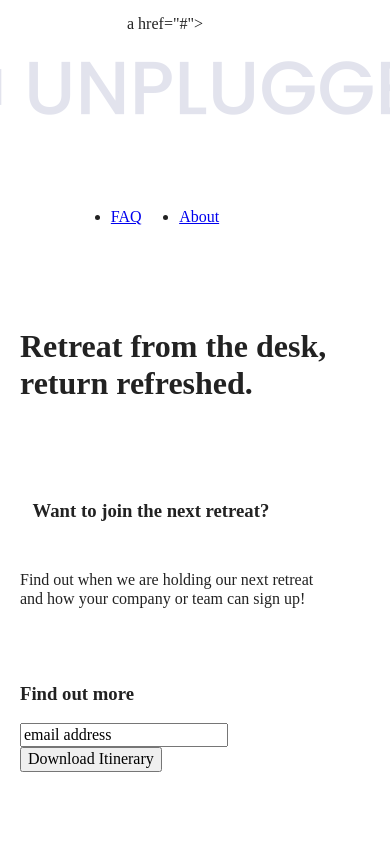
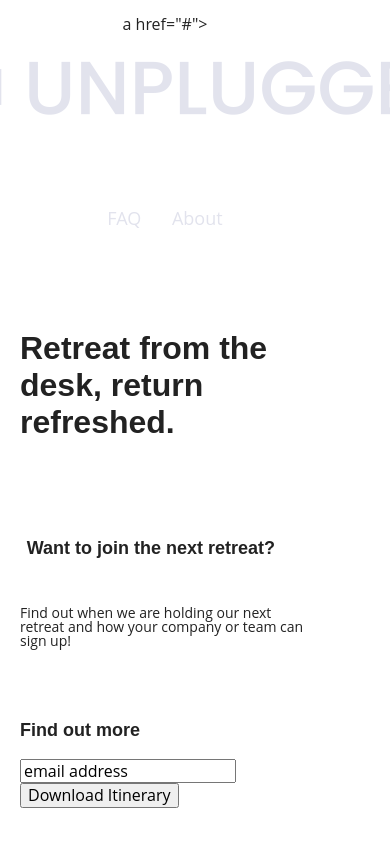
Before and after one commit to LuluNic/unplugged-retreat, a website built with Parcel: page index.html in a window 390 px wide. Shown: the top 844 px of the page. Built offline with nearby package versions, Linux system fonts and the light colour scheme; files whose address does not match are found by name.

Commit message:
Text styles added for all mobile pages

```diff
--- a/css/main.css
+++ b/css/main.css
@@ -87,11 +87,67 @@ textarea {
    Author's custom styles
    ========================================================================== */
 
+html {
+  font-size: 16px;
+}
+
+body {
+  font-family: 'Open Sans', sans-serif;
+  font-size: 1em;
+}
+
+ul,
+ol {
+  list-style-type: none;
+
+}
+
+a {
+  font-size: 1.125em;
+  color: #e2e3ed;
+  text-decoration: none;
+
+}
+
+h1 {
+  font-family: 'Poppins', sans-serif;
+  font-size: 2.25em;
+}
+
+h2 {
+  font-family: 'Poppins', sans-serif;
+  font-size: 1.875em;
+}
+
+h3 {
+  font-family: 'Poppins', sans-serif;
+  font-size: 1.125em;
+}
+
+p {
+  font-size: .875em;
+  line-height: 1em;
+}
+
+img {
+
+}
+
+figure {
+
+}
+
+address {
+  font-size: .875em;
+
+}
+
 /* solution add */
 .content-wrapper {
   width: 90%;
   margin: 50px 0;
 }
+
 
 /*----------------------- Base Header - Footer Styles ----------------------*/
 header,
```
